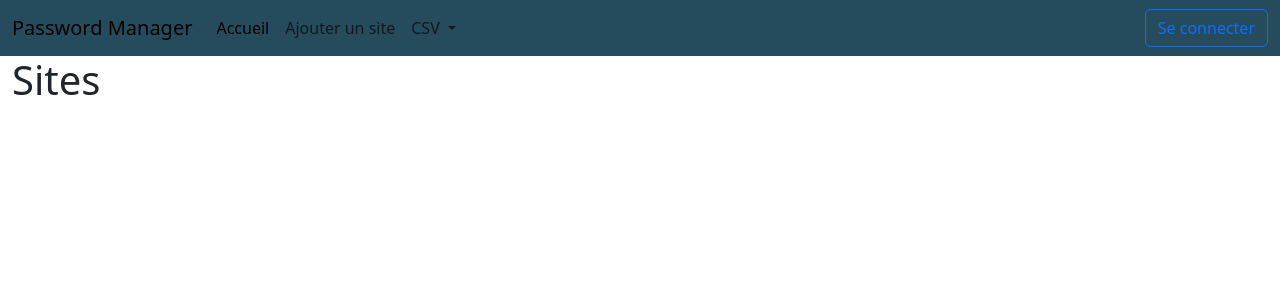
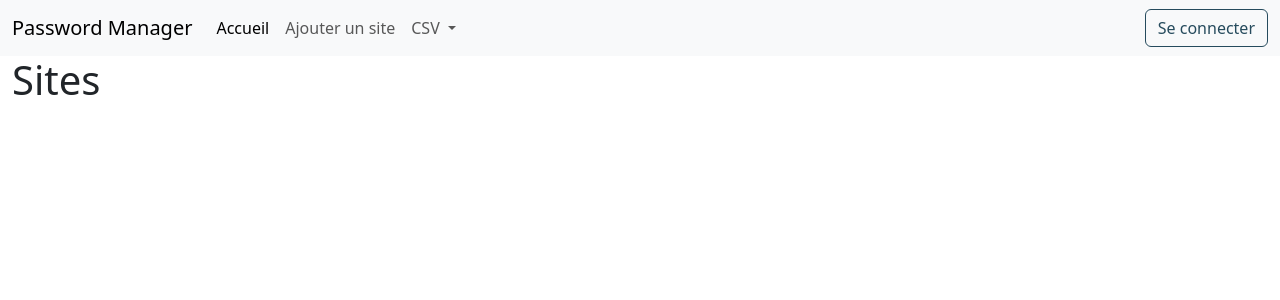
Before and after one commit to PerrineLVB/b3-c3-django-escalera-launay-pollet, a Django app: page /sites/ in a window 1280 px wide. Shown: the top 300 px of the page. Run offline with Django 5.2, Linux system fonts and the light colour scheme; data that the repository does not hold is empty.

Commit message:
add primary color to css

```diff
--- a/sites/static/css/styles.css
+++ b/sites/static/css/styles.css
@@ -1,3 +1,31 @@
-.bg-body-tertiary {
-  background-color: #264b5d !important;
+:root {
+    --my_primary: #264b5d;
 }
+.bg-primary {
+    background-color: var(--my_primary) !important;
+}
+
+/*body {*/
+/*    background-color: var(--my_primary);*/
+/*    color: #fff;*/
+/*    font-family: 'Roboto', sans-serif;*/
+/*    font-size: 1.2rem;*/
+/*    line-height: 1.5;*/
+/*    margin: 0;*/
+/*}*/
+
+.btn-outline-primary {
+    --bs-btn-color: var(--my_primary);
+    --bs-btn-border-color: var(--my_primary);
+    --bs-btn-hover-color: #fff;
+    --bs-btn-hover-bg: var(--my_primary);
+    --bs-btn-hover-border-color: var(--my_primary);
+    --bs-btn-focus-shadow-rgb: 13,110,253;
+    --bs-btn-active-color: #fff;
+    --bs-btn-active-bg: var(--my_primary);
+    --bs-btn-active-border-color: var(--my_primary);
+    --bs-btn-active-shadow: inset 0 3px 5px rgba(0, 0, 0, 0.125);
+    --bs-btn-disabled-color: var(--my_primary);
+    --bs-btn-disabled-bg: transparent;
+    --bs-btn-disabled-border-color: var(--my_primary);
+    --bs-gradient: none;}
--- a/sites/templates/base.html
+++ b/sites/templates/base.html
@@ -22,15 +22,15 @@
           <a class="nav-link active" aria-current="page" href="/">Accueil</a>
         </li>
         <li class="nav-item">
-          <a class="nav-link" href="create_site/">Ajouter un site</a>
+          <a class="nav-link" href="/create_site">Ajouter un site</a>
         </li>
         <li class="nav-item dropdown">
           <a class="nav-link dropdown-toggle" href="#" id="navbarDropdownMenuLink" role="button" data-bs-toggle="dropdown" aria-expanded="false">
             CSV
           </a>
           <ul class="dropdown-menu" aria-labelledby="navbarDropdownMenuLink">
-            <li><a class="dropdown-item" href="#">importer à partir d'un fichier csv</a></li>
-            <li><a class="dropdown-item" href="#">exporter mes mots de passe en csv</a></li>
+            <li><a class="dropdown-item" href="/import_csv">importer à partir d'un fichier csv</a></li>
+            <li><a class="dropdown-item" href="/export_csv">exporter mes mots de passe en csv</a></li>
           </ul>
         </li>
       </ul>
```
